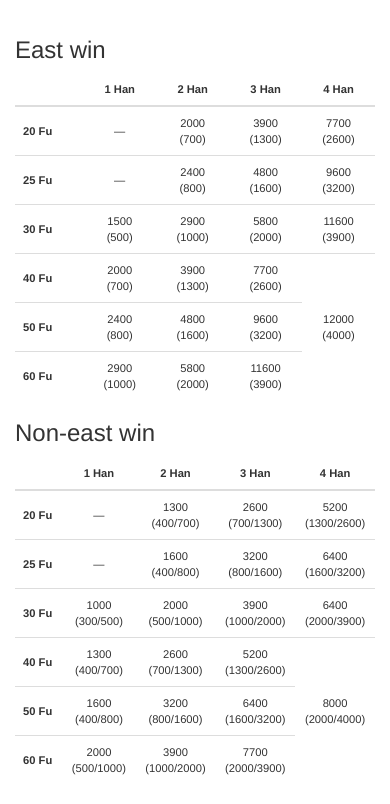
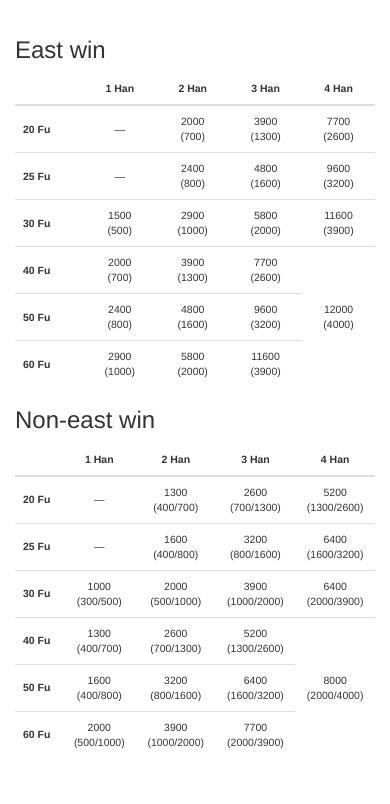
Before and after one commit to fonse/mahjong, a plain HTML site: page index.html in a window 390 px wide. Shown: the part 1930-2734 px from the top of the page. After the commit the page ends 2708 px from the top, so only its background shows below. Drawn offline with nearby package versions, Linux system fonts and the light colour scheme.

Commit message:
Smaller font for scoring table

```diff
--- a/assets/style.scss
+++ b/assets/style.scss
@@ -84,6 +84,6 @@ table em.small{
     }
 
     @media (max-width: 400px) {
-        font-size:80%;
+        font-size:75%;
     }
 }
```
Also changed, not shown: assets/style.css.
